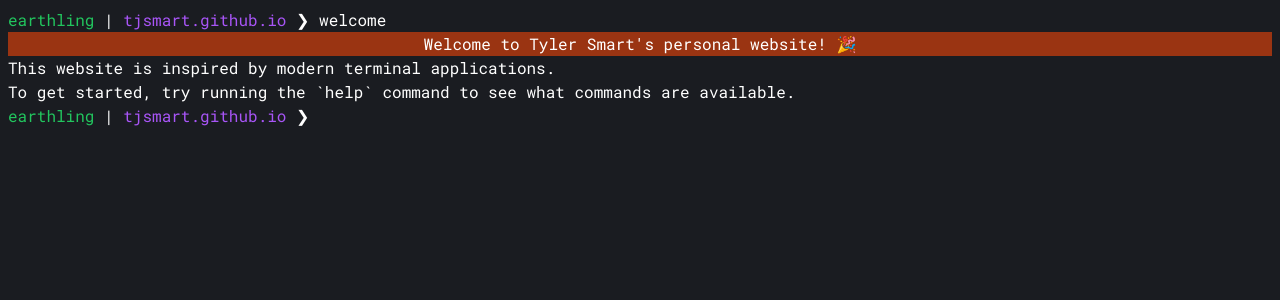
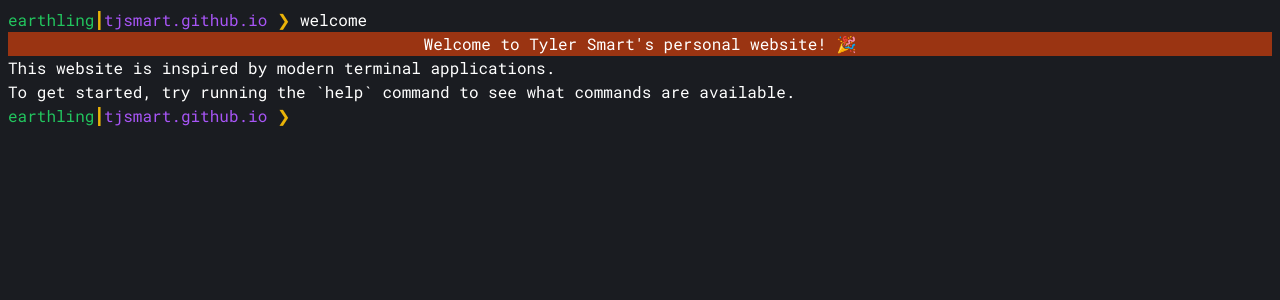
Before and after one commit to tjsmart/tjsmart.github.io, a Next.js app: page / in a window 1280 px wide. Shown: the top 300 px of the page. Built offline with nearby package versions, Linux system fonts and the light colour scheme.

Commit message:
Some style fixes

```diff
--- a/app/components/prompt.tsx
+++ b/app/components/prompt.tsx
@@ -2,9 +2,9 @@
     return (
         <span className="whitespace-pre">
             <span className="text-green-500">earthling</span>
-            {" | "}
+            <span className="text-yellow-500">┃</span>
             <span className="text-purple-500">tjsmart.github.io</span>
-            {" ❯ "}
+            <span className="text-yellow-500"> ❯ </span>
         </span>
     );
 }
--- a/app/components/term.tsx
+++ b/app/components/term.tsx
@@ -34,7 +34,7 @@
     useEffect(() => userInputRef.current?.scrollIntoView());
 
     return (
-        <div className="h-max m-2 flex flex-col-reverse">
+        <div className="h-fill m-2">
             <label>
                 <History history={history} />
                 <div className="flex flex-row" ref={userInputRef}>
```
